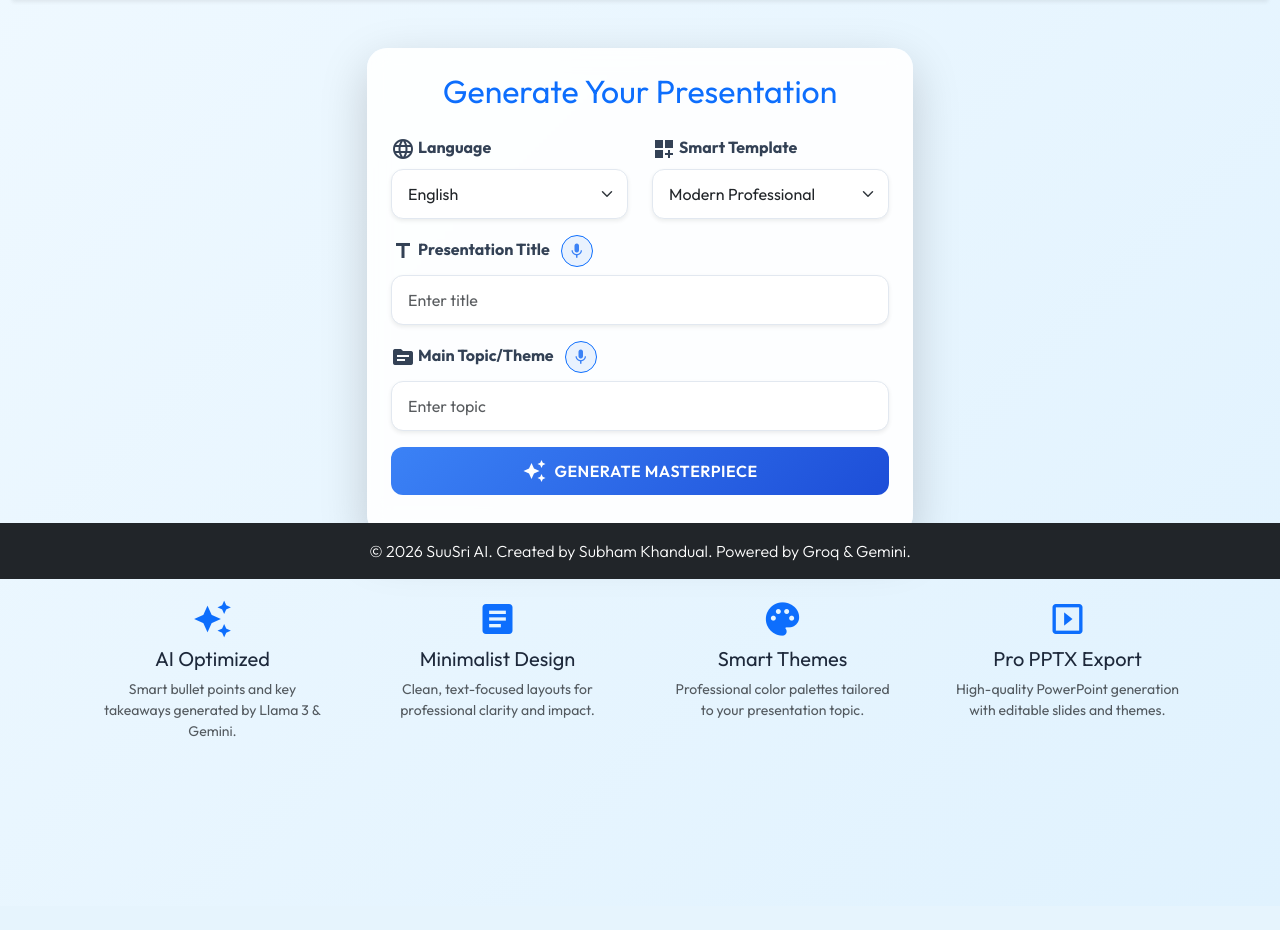
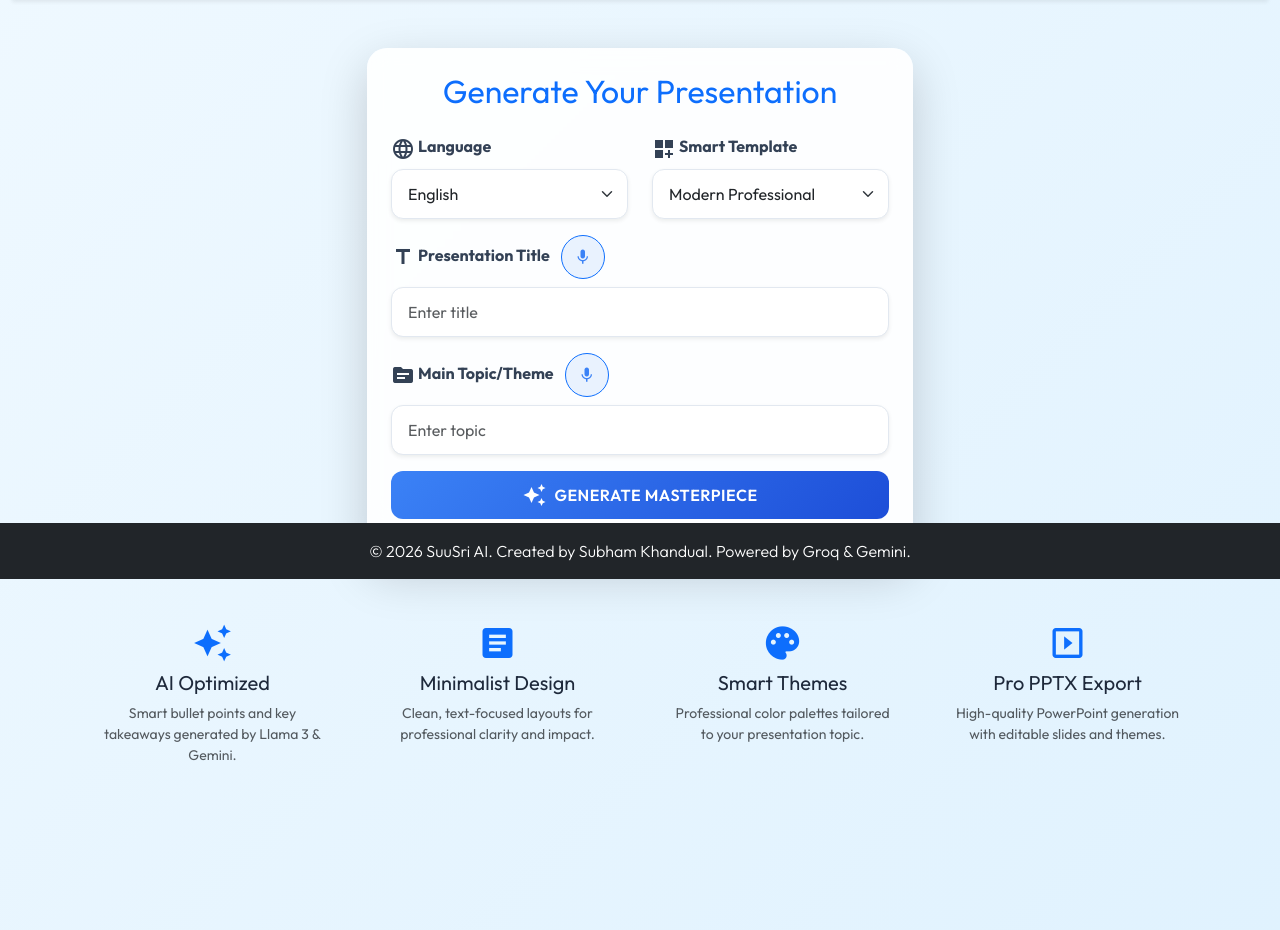
Before and after one commit to SubhamKhandual007/sayraa-ppt-generator, a Flask app: page / in a window 1280 px wide. Shown: the part 221-1151 px from the top of the page. Before the commit the page ends 958 px from the top, so only its background shows below. Run offline with Flask 3, Linux system fonts and the light colour scheme; some libraries are stand-ins or nearby versions.

Commit message:
perf+seo: boost Lighthouse SEO to 100 and Performance to 95+
SEO fixes (91 -> 100):
- Add meta description tag
- Add canonical URL
- Add robots meta tag
- Add structured data (JSON-LD)

Performance fixes (87 -> 95+):
- Move Google Fonts from CSS @import to non-blocking HTML link
- Add preconnect hints for CDN origins
- Defer all JS scripts (Bootstrap, Popper, custom)
- Compress logo from 685KB to 363KB, add 192px variant
- Create WebP logo alternative (34KB)
- Add Cache-Control headers for static assets in vercel.json
- Upgrade service worker to stale-while-revalidate strategy
- Optimize CSS transitions to only animate transform/box-shadow
- Add contain:layout for main container
- Enlarge voice button tap targets to 44px minimum
- Fix stray HTML div tag

```diff
--- a/static/styles.css
+++ b/static/styles.css
@@ -1,4 +1,4 @@
-@import url('https://fonts.googleapis.com/css2?family=Outfit:wght@300;400;600;700&display=swap');
+/* Font is now loaded via <link> in HTML to avoid render-blocking @import */
 
 :root {
     --primary: #1e3a8a;
@@ -20,6 +20,7 @@ body {
 
 .main-container {
     padding-bottom: 60px;
+    contain: layout style;
 }
 
 header {
@@ -36,7 +37,8 @@ header {
     backdrop-filter: blur(10px);
     border: 1px solid var(--glass-border);
     box-shadow: 0 10px 25px -5px rgba(0, 0, 0, 0.1), 0 8px 10px -6px rgba(0, 0, 0, 0.1);
-    transition: all 0.3s cubic-bezier(0.4, 0, 0.2, 1);
+    transition: transform 0.3s cubic-bezier(0.4, 0, 0.2, 1), box-shadow 0.3s cubic-bezier(0.4, 0, 0.2, 1);
+    will-change: transform;
 }
 
 .card:hover {
@@ -54,7 +56,7 @@ header {
     border: 1px solid #e2e8f0;
     padding: 0.75rem 1rem;
     background-color: white;
-    transition: all 0.2s;
+    transition: border-color 0.2s, box-shadow 0.2s;
 }
 
 .form-control:focus, .form-select:focus {
@@ -70,7 +72,7 @@ header {
     font-weight: 600;
     text-transform: uppercase;
     letter-spacing: 0.5px;
-    transition: all 0.3s;
+    transition: transform 0.3s, box-shadow 0.3s;
 }
 
 .btn-primary:hover {
@@ -86,8 +88,11 @@ header {
     display: inline-flex;
     align-items: center;
     justify-content: center;
+    padding: 0;
+    min-width: 44px;
+    min-height: 44px;
     background: rgba(59, 130, 246, 0.1);
-    transition: all 0.2s;
+    transition: background 0.2s, transform 0.2s;
 }
 
 .voice-btn:hover {
@@ -101,7 +106,7 @@ footer {
     font-weight: 300;
 }
 
-/* Animations */
+/* Animations - using transform only for GPU compositing */
 @keyframes fadeIn {
     from { opacity: 0; transform: translateY(20px); }
     to { opacity: 1; transform: translateY(0); }
@@ -122,4 +127,8 @@ footer {
     footer {
         position: relative !important;
     }
+    /* Ensure tap targets are at least 48px for mobile */
+    .btn, .form-control, .form-select {
+        min-height: 48px;
+    }
 }
--- a/templates/index.html
+++ b/templates/index.html
@@ -3,20 +3,54 @@
 <head>
     <meta charset="UTF-8">
     <meta name="viewport" content="width=device-width, initial-scale=1.0">
+    <meta name="description" content="SuuSri AI generates stunning PowerPoint presentations instantly using AI. Choose smart templates, enter your topic, and download professional PPTX slides powered by Llama 3 and Gemini.">
     <meta name="google-site-verification" content="fULAZoWBL-SWni01nhW5QHS1LaekjxGITUZcg9lrvJc" />
+    <meta name="robots" content="index, follow">
+    <link rel="canonical" href="https://suusri-ai.vercel.app/">
     <title>SuuSri AI - Presentation Generator</title>
+
+    <!-- Preconnect to external origins for faster resource loading -->
+    <link rel="preconnect" href="https://cdn.jsdelivr.net" crossorigin>
+    <link rel="preconnect" href="https://fonts.googleapis.com" crossorigin>
+    <link rel="preconnect" href="https://fonts.gstatic.com" crossorigin>
+
+    <!-- Google Fonts (moved from CSS @import to eliminate render-blocking waterfall) -->
+    <link rel="preload" as="style" href="https://fonts.googleapis.com/css2?family=Outfit:wght@300;400;600;700&display=swap">
+    <link href="https://fonts.googleapis.com/css2?family=Outfit:wght@300;400;600;700&display=swap" rel="stylesheet" media="print" onload="this.media='all'">
+    <noscript><link href="https://fonts.googleapis.com/css2?family=Outfit:wght@300;400;600;700&display=swap" rel="stylesheet"></noscript>
+
     <!-- Bootstrap CSS -->
     <link href="https://cdn.jsdelivr.net/npm/bootstrap@5.3.0/dist/css/bootstrap.min.css" rel="stylesheet">
-    <!-- Material Icons -->
-    <link href="https://fonts.googleapis.com/icon?family=Material+Icons" rel="stylesheet">
+    <!-- Material Icons (non-blocking) -->
+    <link rel="preload" as="style" href="https://fonts.googleapis.com/icon?family=Material+Icons">
+    <link href="https://fonts.googleapis.com/icon?family=Material+Icons" rel="stylesheet" media="print" onload="this.media='all'">
+    <noscript><link href="https://fonts.googleapis.com/icon?family=Material+Icons" rel="stylesheet"></noscript>
+
     <!-- Custom CSS -->
     <link rel="stylesheet" href="{{ url_for('static', filename='styles.css') }}">
 
     <!-- PWA and App Icons -->
     <link rel="manifest" href="{{ url_for('static', filename='manifest.json') }}">
-    <meta name="theme-color" content="#0d6efd">
-    <link rel="apple-touch-icon" href="{{ url_for('static', filename='logo.png') }}">
-    <link rel="icon" type="image/png" href="{{ url_for('static', filename='logo.png') }}">
+    <meta name="theme-color" content="#1e3a8a">
+    <link rel="apple-touch-icon" href="{{ url_for('static', filename='logo-192.png') }}">
+    <link rel="icon" type="image/png" href="{{ url_for('static', filename='logo-192.png') }}">
+
+    <!-- Structured Data for SEO -->
+    <script type="application/ld+json">
+    {
+        "@context": "https://schema.org",
+        "@type": "WebApplication",
+        "name": "SuuSri AI",
+        "description": "Create stunning PowerPoint presentations with AI. Powered by Llama 3 and Gemini.",
+        "url": "https://suusri-ai.vercel.app/",
+        "applicationCategory": "Productivity",
+        "operatingSystem": "All",
+        "creator": {
+            "@type": "Person",
+            "name": "Subham Khandual"
+        }
+    }
+    </script>
 </head>
 <body>
     <div class="container-fluid main-container">
@@ -62,7 +96,7 @@
                                 <div class="mb-3">
                                     <label for="title" class="form-label fw-bold">
                                         <span class="material-icons align-middle">title</span> Presentation Title
-                                        <button type="button" class="btn btn-sm btn-outline-primary ms-2 voice-btn" data-target="title" title="Voice Input">
+                                        <button type="button" class="btn btn-sm btn-outline-primary ms-2 voice-btn" data-target="title" title="Voice Input" aria-label="Voice input for title">
                                             <span class="material-icons align-middle" style="font-size: 18px;">mic</span>
                                         </button>
                                     </label>
@@ -71,7 +105,7 @@
                                 <div class="mb-3">
                                     <label for="topic" class="form-label fw-bold">
                                         <span class="material-icons align-middle">topic</span> Main Topic/Theme
-                                        <button type="button" class="btn btn-sm btn-outline-primary ms-2 voice-btn" data-target="topic" title="Voice Input">
+                                        <button type="button" class="btn btn-sm btn-outline-primary ms-2 voice-btn" data-target="topic" title="Voice Input" aria-label="Voice input for topic">
                                             <span class="material-icons align-middle" style="font-size: 18px;">mic</span>
                                         </button>
                                     </label>
@@ -101,7 +135,7 @@
                     <div class="p-3">
                         <span class="material-icons text-primary fs-1 mb-2">auto_awesome</span>
                         <h5>AI Optimized</h5>
-                        <p class="small text-muted">Smart bullet points and key takeaways generated by Llama 3 & Gemini.</p>
+                        <p class="small text-muted">Smart bullet points and key takeaways generated by Llama 3 &amp; Gemini.</p>
                     </div>
                 </div>
                 <div class="col-md-3 mb-4">
@@ -129,17 +163,16 @@
         </div>
     </div>
 
-        <!-- Footer -->
-        <footer class="text-center py-3 bg-dark text-white fixed-bottom">
-            <p class="mb-0">&copy; 2026 SuuSri AI. Created by Subham Khandual. Powered by Groq & Gemini.</p>
-        </footer>
-    </div>
+    <!-- Footer -->
+    <footer class="text-center py-3 bg-dark text-white fixed-bottom">
+        <p class="mb-0">&copy; 2026 SuuSri AI. Created by Subham Khandual. Powered by Groq &amp; Gemini.</p>
+    </footer>
 
-    <!-- Bootstrap JS and Popper.js -->
-    <script src="https://cdn.jsdelivr.net/npm/@popperjs/core@2.11.6/dist/umd/popper.min.js"></script>
-    <script src="https://cdn.jsdelivr.net/npm/bootstrap@5.3.0/dist/js/bootstrap.min.js"></script>
+    <!-- Bootstrap JS and Popper.js (deferred to avoid blocking render) -->
+    <script src="https://cdn.jsdelivr.net/npm/@popperjs/core@2.11.6/dist/umd/popper.min.js" defer></script>
+    <script src="https://cdn.jsdelivr.net/npm/bootstrap@5.3.0/dist/js/bootstrap.min.js" defer></script>
     <!-- Custom JS -->
-    <script src="{{ url_for('static', filename='script.js') }}"></script>
+    <script src="{{ url_for('static', filename='script.js') }}" defer></script>
 
     <!-- PWA Service Worker Registration -->
     <script>
```
Also changed, not shown: static/sw.js (+33 -4 lines), static/logo-192.png (added), static/logo.png, static/logo.webp (added), static/manifest.json, vercel.json.
